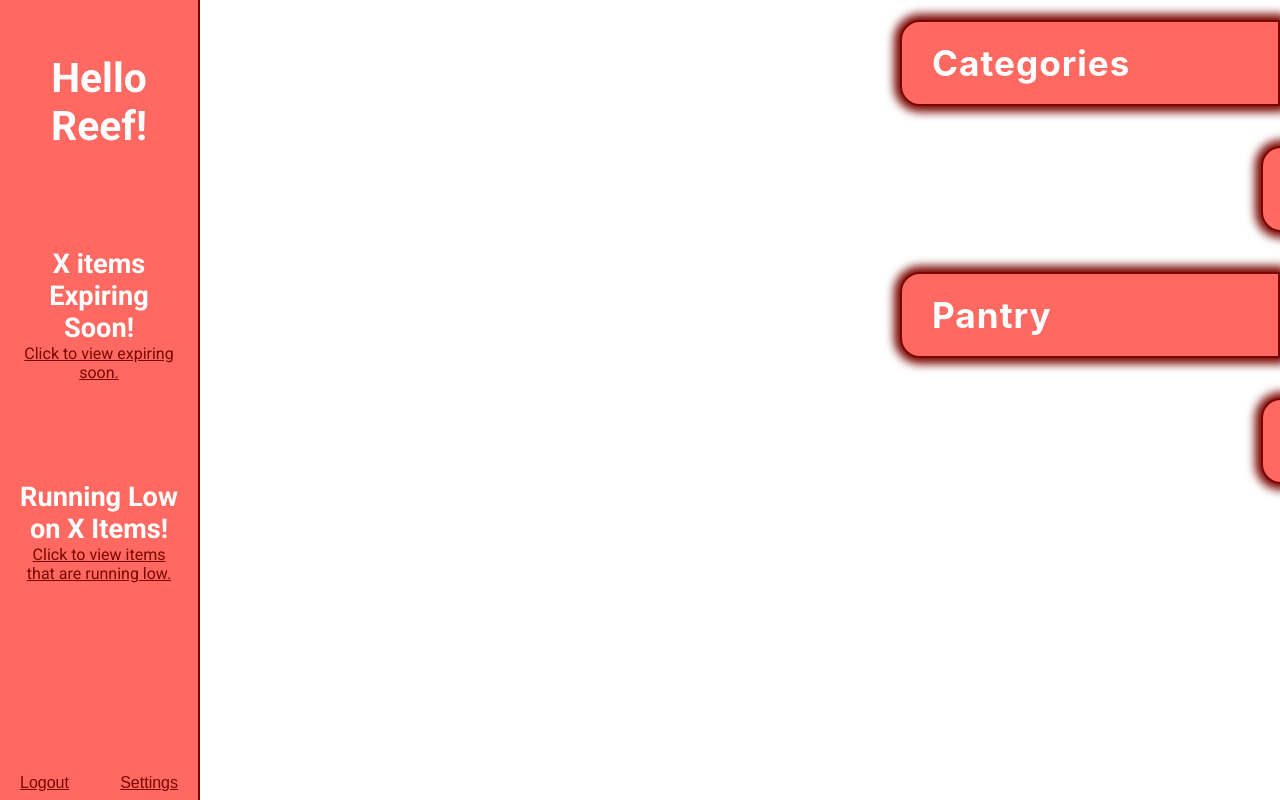
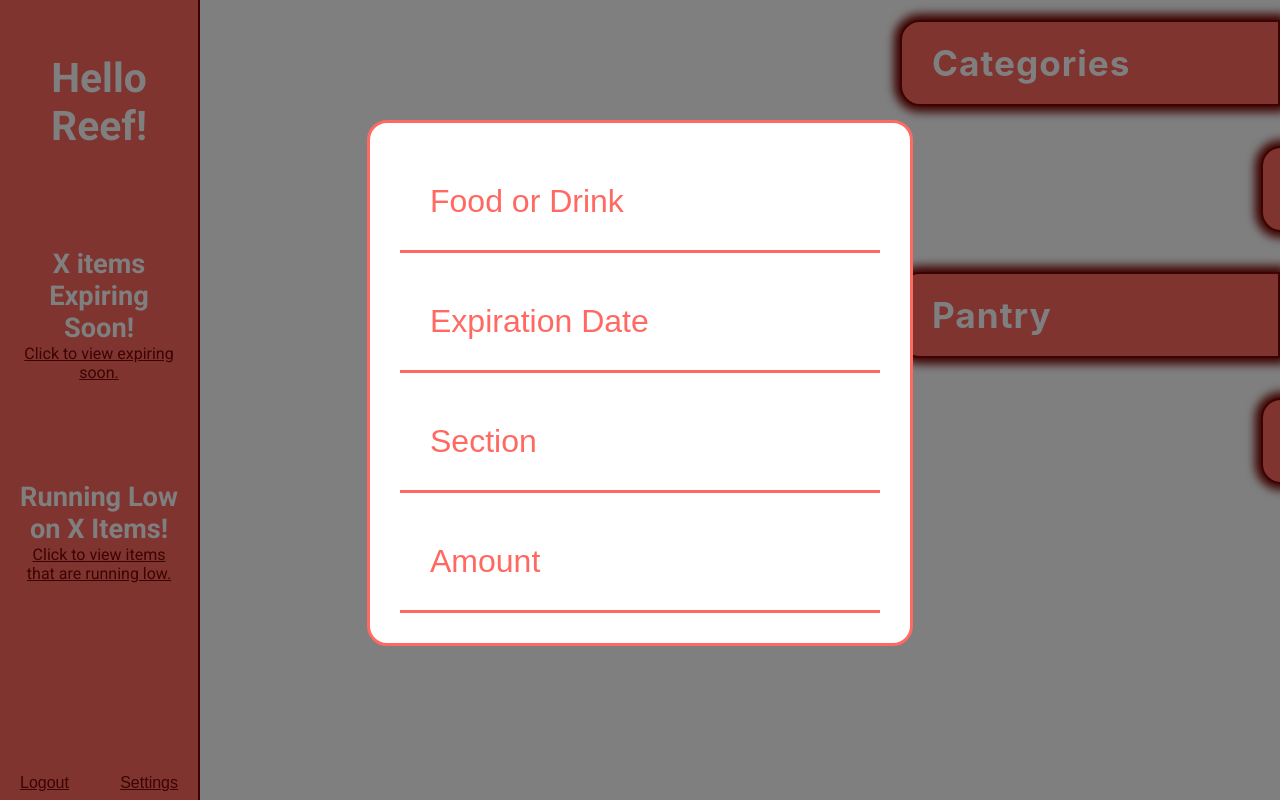
Before and after one commit to ReefHoldinga/WhatsInMyFridge, a React (Create React App) app in the folder client/: page /home in a window 1280 px wide. Shown: the top 800 px of the page. Built offline with nearby package versions, Linux system fonts and the light colour scheme; the HTML template or start-up script is replaced by a standard one.

Commit message:
Added modal display for adding items

```diff
--- a/client/src/pages/Home.js
+++ b/client/src/pages/Home.js
@@ -5,6 +5,10 @@ import '@fortawesome/fontawesome-free/css/all.css';
 const Home = () => {
 
   const [mainContent, setMainContent] = useState([]);
+
+  const changeType = (e) => {
+    e.target.type = 'date'
+  }
 
   useEffect(()=> {
     // Add class to the body element
@@ -56,7 +60,16 @@ const Home = () => {
     console.log(json);
   };
 
+  // const handleSubmit = async (e) => {
+  //   const [food, setFood] = useState('');
+  //   const [date, setDate] = useState('');
+  //   const [section, setSection] = useState('');
+  //   const [amount, setAmount] = useState('');
+  // }
+
   return (
+    <>
+      <div className="overlay"></div>
       <div className="home-container">
         <nav className="navbar">
           <ul>
@@ -77,6 +90,37 @@ const Home = () => {
             </li>
           </ul>
         </nav>
+
+        <div className="add">
+          <form>
+            <input
+              type="text"
+              required
+              placeholder="Food or Drink"
+              // onChange={(e) => setFood(e.target.value)}
+            />
+            <input
+              type="text"
+              required
+              placeholder="Expiration Date"
+              onFocus={changeType}
+              // onChange={(e) => setDate(e.target.value)}
+            />
+            <input
+              type="text"
+              required
+              placeholder="Section"
+              // onChange={(e) => setSection(e.target.value)}
+            />
+            <input
+              type="text"
+              required
+              placeholder="Amount"
+              // onChange={(e) => setAmount(e.target.value)}
+            />
+          </form>
+        </div>
+
         <main className="main-body">
           {mainContent.map((item) => (
               <div className="item-container" key={item.id}>
@@ -102,6 +146,7 @@ const Home = () => {
           </aside>
         </div>
       </div>
+    </>
   )
 }
 
--- a/client/src/pages/styles/Home.css
+++ b/client/src/pages/styles/Home.css
@@ -4,13 +4,23 @@
   margin: 0px;
   box-sizing: border-box;
   height: 100vh;
-  background-color: white;
+  /* background-color: white; */
   overflow-x: hidden;
 }
 
 ul, li, ol {
   padding: 0;
   list-style-type: none;
+}
+
+.overlay {
+  position: fixed;
+  left: 0;
+  top: 0;
+  right: 0;
+  bottom: 0;
+  background: rgba(0, 0, 0, 0.5);
+  z-index: 4999;
 }
 
 .home-container {
@@ -113,6 +123,49 @@ ul, li, ol {
   background-color: rgba(122, 6, 0);
   border: 2px solid rgba(122, 6, 0);
   border-top-left-radius: 8px;
+}
+
+.add {
+  position: absolute;
+  right: 50%;
+  transform: translateX(50%);
+  top: 15%;
+  border: solid rgba(255, 105, 97);
+  padding: 20px;
+  border-radius: 20px;
+  /* visibility: hidden; */
+  z-index: 5000;
+  background-color: white;
+}
+
+.add form {
+  display: flex;
+  flex-direction: column;
+}
+
+.add form input {
+  padding: 30px;
+  margin: 10px;
+  border: none;
+  border-bottom: rgba(255, 105, 97) solid;
+  font-size: 2em;
+}
+
+.add form input::placeholder {
+  color: rgba(255, 105, 97);
+}
+
+.add form input:hover::placeholder, .add form input:focus::placeholder {
+  color: rgba(122, 6, 0);
+}
+
+.add form input:hover {
+  border-bottom: rgba(122, 6, 0) solid;
+}
+
+.add form input:focus {
+  outline: none;
+  border-bottom: rgba(122, 6, 0) solid;
 }
 
 .main-body {
```
Lines whose indentation alone changed are shown as unchanged.
